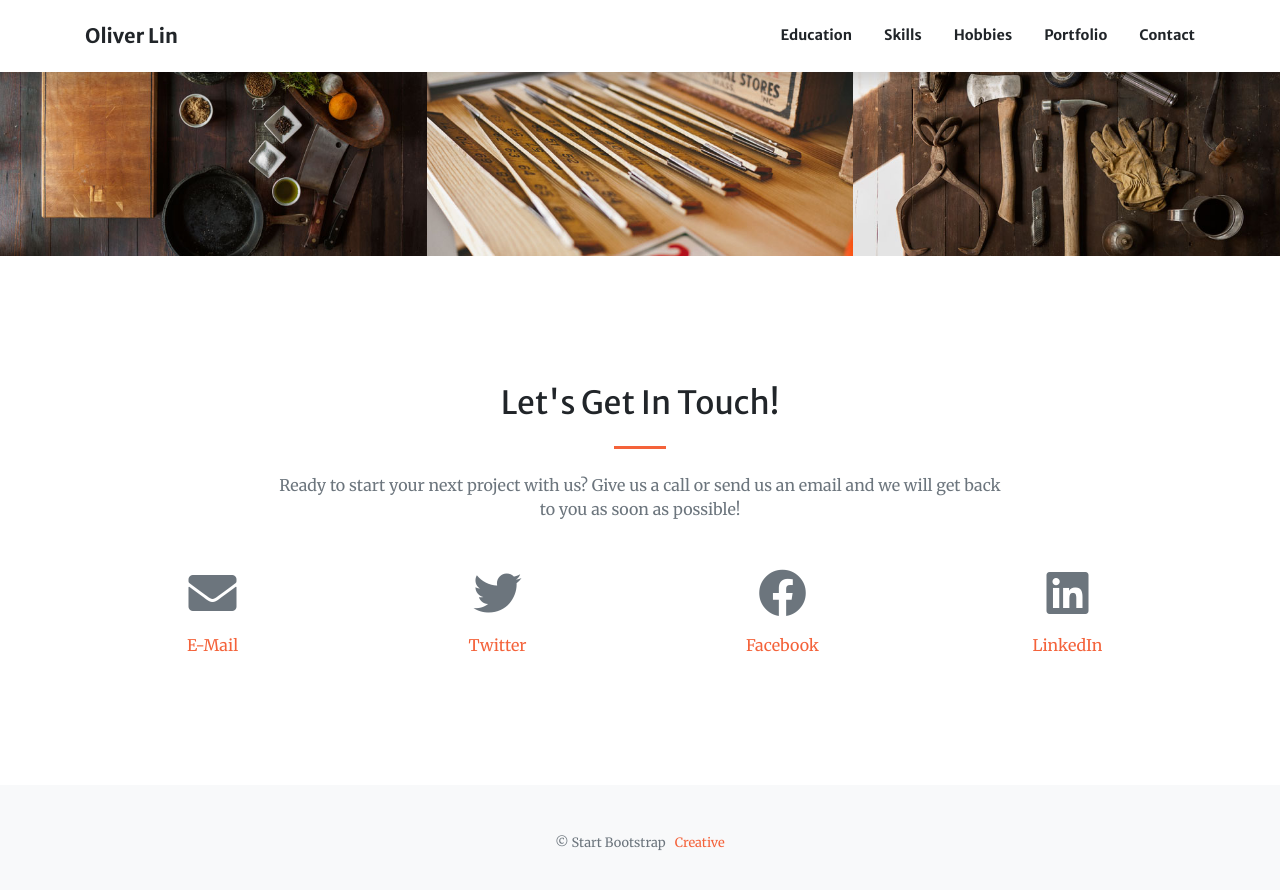
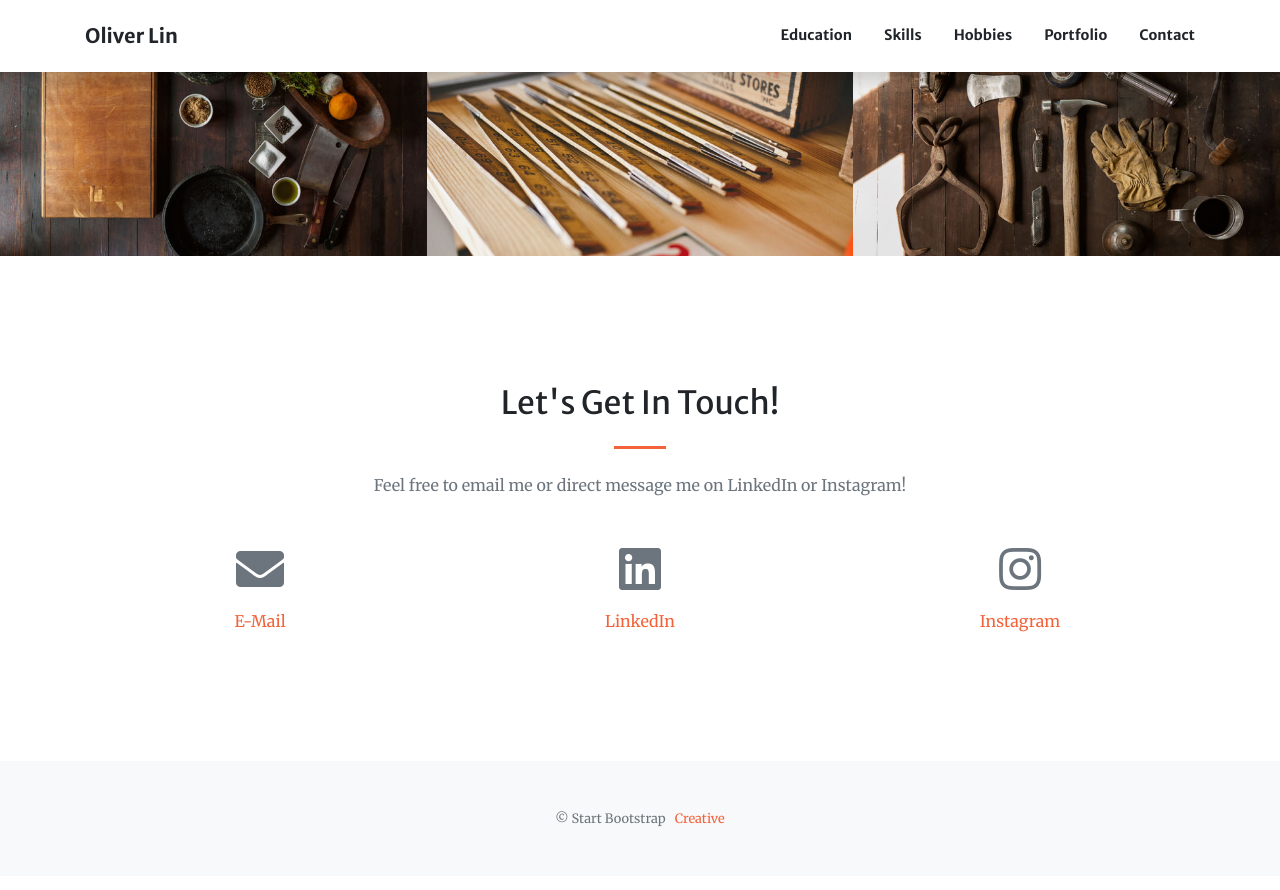
Before and after one commit to oliverlintl/oliverlintl.github.io, a Jekyll site: the page built from index.md, in a window 1280 px wide and 900 px high, scrolled down 4720 px. Shown: the top 890 px of the window. Built offline with Jekyll 4.4.1, drawn with Linux system fonts in a browser that asks for light colours.

Commit message:
Update index.md

```diff
--- a/index.md
+++ b/index.md
@@ -137,23 +137,19 @@ sections:
     section_id: contacts
     title: Let's Get In Touch!
     text: >-
-      Ready to start your next project with us? Give us a call or send us an email
-      and we will get back to you as soon as possible!
+      Feel free to email me or direct message me on LinkedIn or Instagram!
     actions:
     - title: E-Mail
       icon: fa-envelope
       url: mailto:oliverlintl@icloud.com
-    - title: Twitter
-      icon: fa-twitter
-      icon_type: fab
-      url: '#'
-    - title: Facebook
-      icon: fa-facebook
-      icon_type: fab
-      url: '#'
     - title: LinkedIn
       icon: fa-linkedin
       icon_type: fab
-      url: '#'
+      url: https://www.linkedin.com/in/oliver-tingli-lin/
+    - title: Instagram
+      icon: fa-instagram
+      icon_type: fab
+      url: https://www.instagram.com/oliverlin_tl/
+
 
 ---
```
